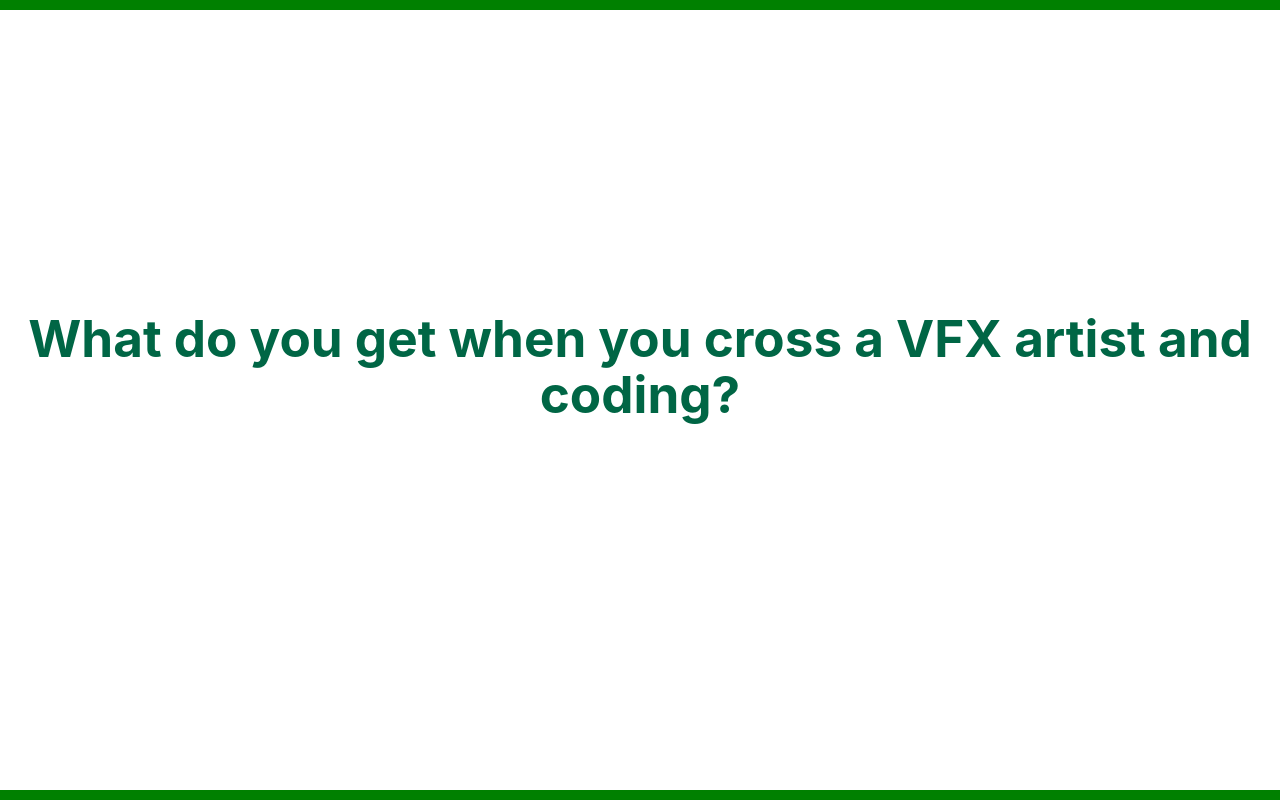
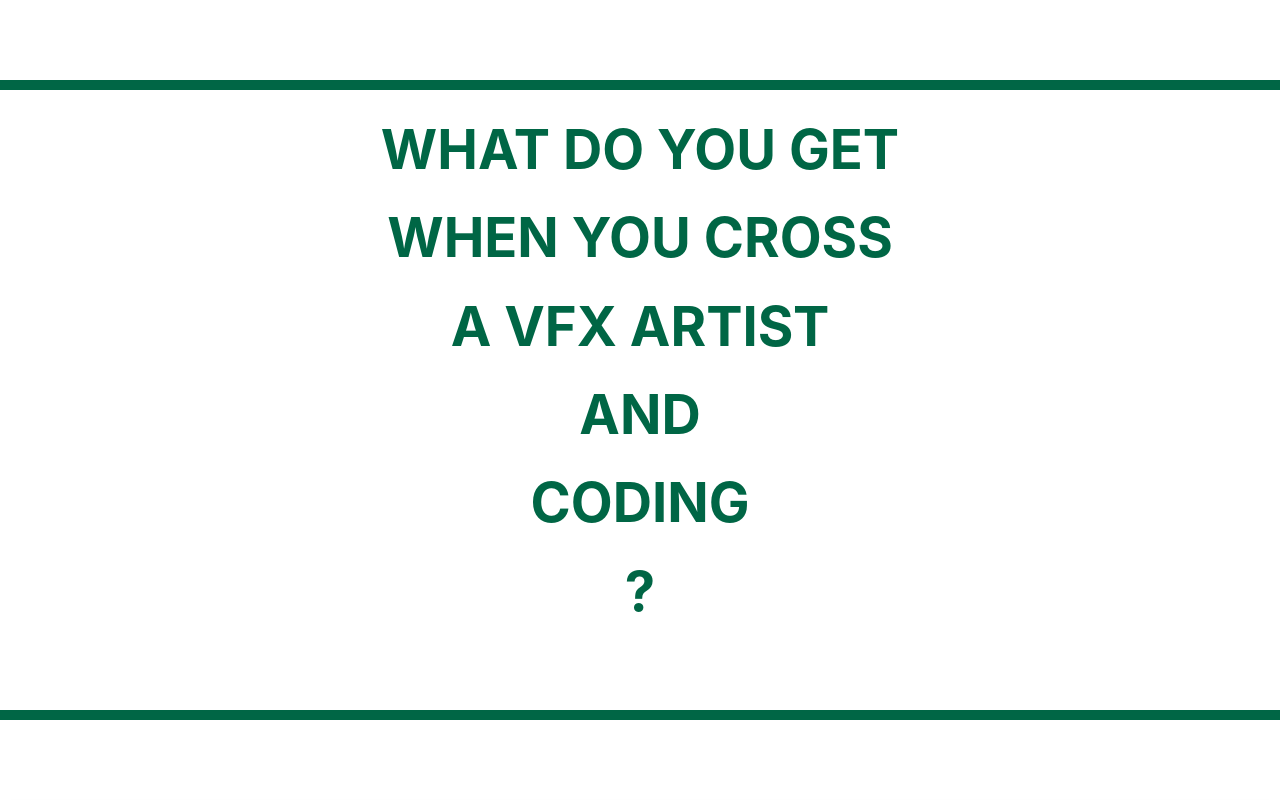
Before and after one commit to aaronfnp/anp_website_2025, a React (Vite) app: page / in a window 1280 px wide. Shown: the top 800 px of the page. Built offline with nearby package versions, Linux system fonts and the light colour scheme.

Commit message:
titlecard style
- Changed lines to be 10% in
- Added line breaks to title1 and moved it directly into return statement

```diff
--- a/src/App.css
+++ b/src/App.css
@@ -81,13 +81,13 @@
   left: 0;
   width: 100%;
   height: 10px;
-  background-color: green;
+  background-color: #006645;
 }
 
 .hero-container::before {
-  top: 0;
+  top: 10%;
 }
 
 .hero-container::after {
-  bottom: 0;
+  bottom: 10%;
 }
--- a/src/components/layout/titlecard.jsx
+++ b/src/components/layout/titlecard.jsx
@@ -4,20 +4,28 @@ function Titlecard() {
   const [isTitleClicked, setIsTitleClicked] = useState(false);
 
   const titles = {
-    title1: "What do you get when you cross a VFX artist and coding?",
-    title2: "A world of endless creativity and technical mastery.",
+    title2: "a cross between creativity and technical mastery.",
     title3: "also me, a guy who likes really minute details...",
   };
 
   return (
-    <div className="container">
+    <div className="flex flex-col container">
       <div className="text-md font-bold text-gray-800 mb-4 cursor-pointer">
-        <div className="relative group" onClick={() => setIsTitleClicked(true)}>
+        <div
+          className="relative group mx-auto text-center"
+          onClick={() => setIsTitleClicked(true)}
+        >
           {/* Title 1 ALWAYS SHOWS */}
-          <h1 className="mb-4">{titles.title1}</h1>
+          <h1 className="my-4 leading-relaxed">
+            WHAT DO YOU GET <br />
+            WHEN YOU CROSS <br />
+            A VFX ARTIST <br />
+            AND <br />
+            CODING <br />?
+          </h1>
 
           {/* Title 2 APPEARS ON HOVER */}
-          <h2 className="left-0 top-full opacity-0 group-hover:opacity-100 text-sm group-hover:text-lg transition-all duration-600">
+          <h2 className="left-0 top-full opacity-0 group-hover:opacity-100 text-lg group-hover:text-lg transition-all duration-600">
             {titles.title2}
           </h2>
 
--- a/src/index.css
+++ b/src/index.css
@@ -36,7 +36,7 @@ body {
 }
 
 h1 {
-  font-size: 3.2em;
+  font-size: 3.4em;
   line-height: 1.1;
   color: #006645;
 }
```
